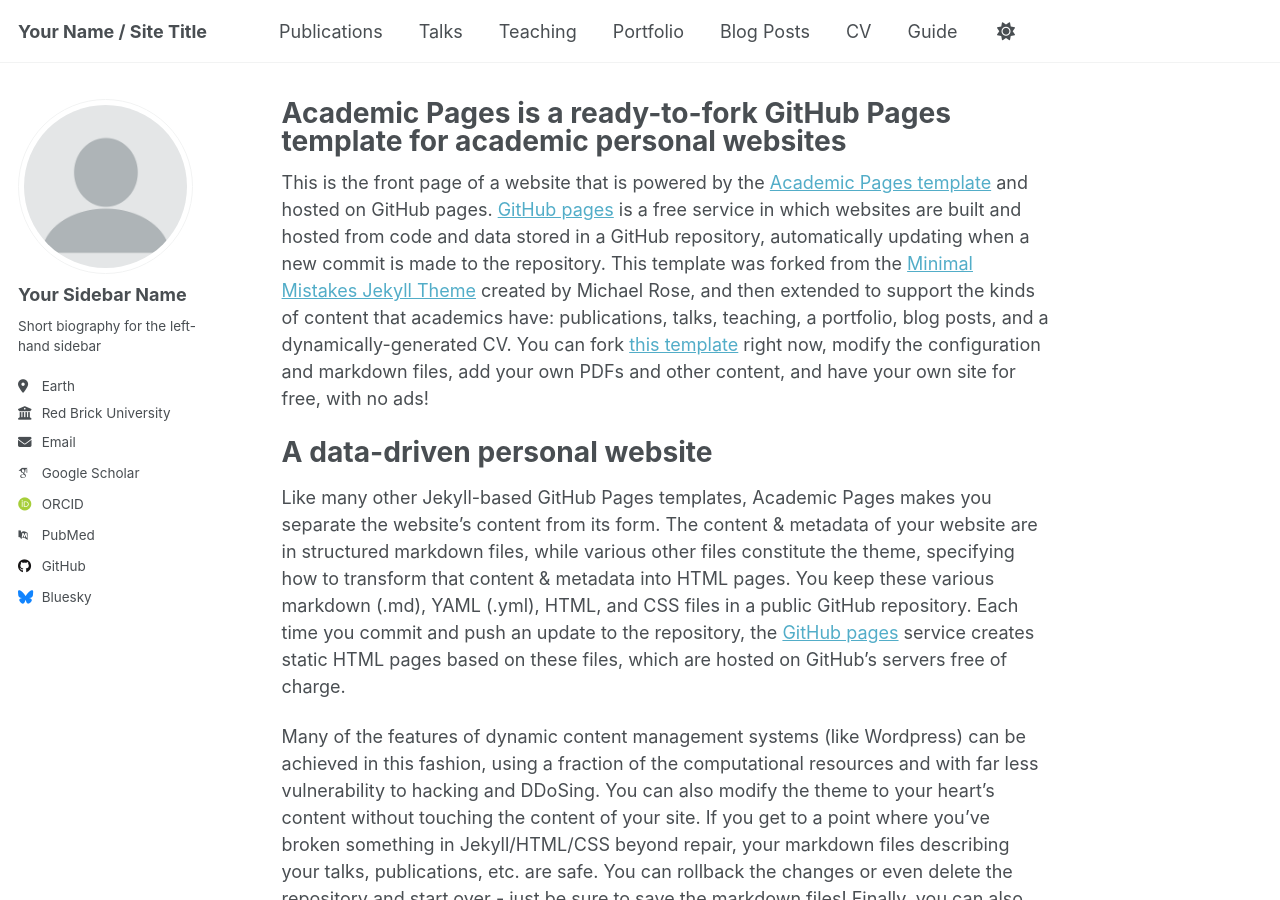
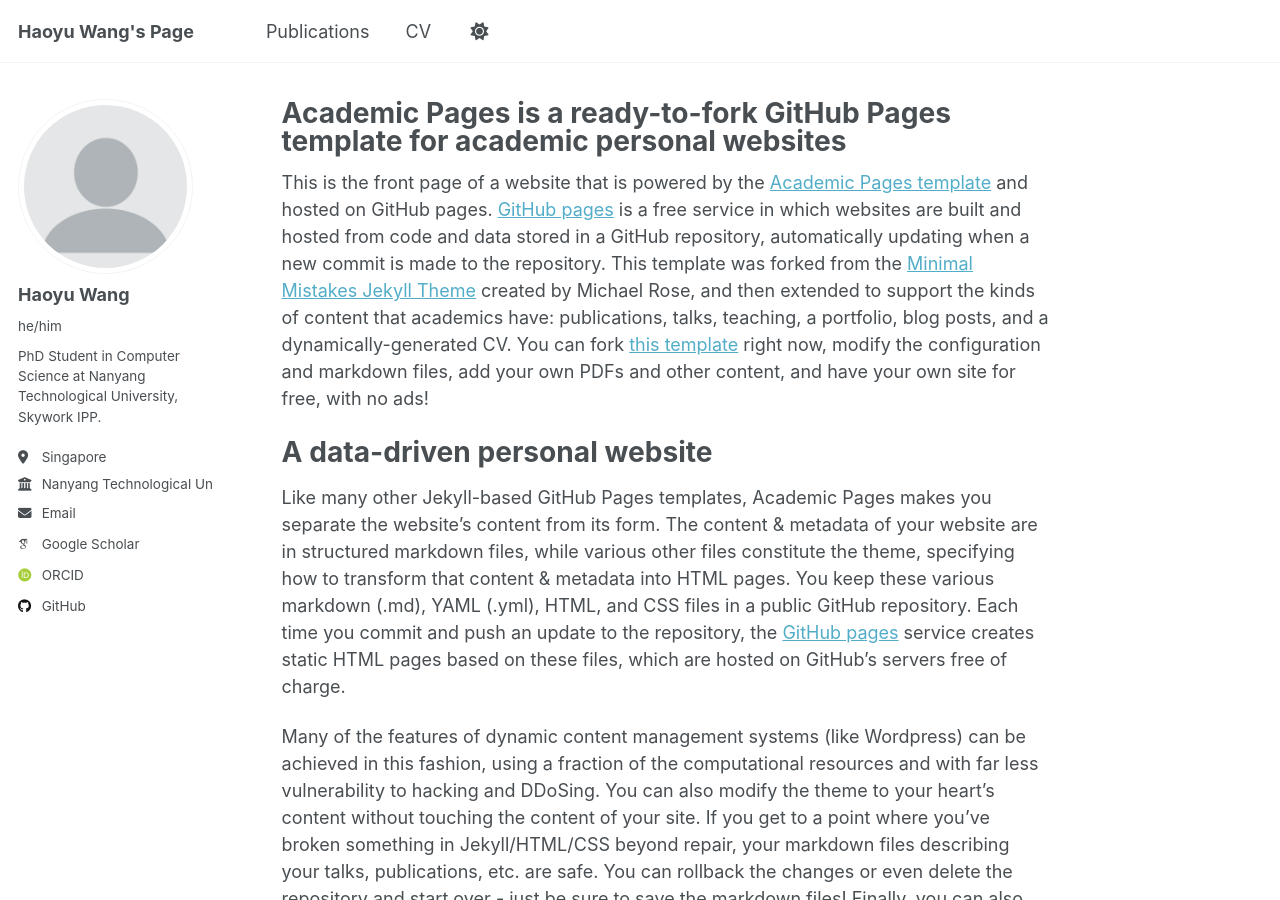
Before and after one commit to R0k1e/r0k1e.github.io, a Jekyll site: the page built from _pages/about.md, in a window 1280 px wide and 900 px high. Built offline with Jekyll 4.4.1, drawn with Linux system fonts in a browser that asks for light colours; some web fonts are replaced.

Commit message:
update config

```diff
--- a/_config.yml
+++ b/_config.yml
@@ -9,7 +9,7 @@
 # Basic Site Settings
 locale                   : "en-US"
 site_theme               : "default"
-title                    : "Your Name / Site Title"
+title                    : "Haoyu Wang's Page"
 title_separator          : "-"
 name                     : &name "Your Name"
 description              : &description "personal description"
@@ -23,21 +23,21 @@ repository               : "academicpages/academicpages.github.io"
 author:
   # Biographic information
   avatar           : "profile.png"
-  name             : "Your Sidebar Name"
-  pronouns         : # example: "she/her"
-  bio              : "Short biography for the left-hand sidebar"
-  location         : "Earth"
-  employer         : "Red Brick University"
+  name             : "Haoyu Wang"
+  pronouns         : "he/him" # example: "she/her"
+  bio              : "PhD Student in Computer Science at Nanyang Technological University, Skywork IPP. "
+  location         : "Singapore"
+  employer         : "Nanyang Technological University & Skywork AI"
   uri              : # URL
-  email            : "none@example.org"
+  email            : "Haoyu_Wang_666@outlook.com"
 
   # Academic websites
   arxiv            : # URL - Update with the correct link to your profile
-  googlescholar    : "https://scholar.google.com/citations?user=PS_CX0AAAAAJ"
+  googlescholar    : "https://scholar.google.com/citations?user=4qZjdo8AAAAJ&hl=en"
   impactstory      : # URL
-  orcid            : "http://orcid.org/yourorcidurl"
+  orcid            : "https://orcid.org/0009-0004-1010-0723"
   semantic         : # URL
-  pubmed           : "https://www.ncbi.nlm.nih.gov/pubmed/?term=john+snow"
+  pubmed           : # URL
   researchgate     : # URL
   scopus           : # URL
 
@@ -50,7 +50,7 @@ author:
   stackoverflow    : # User number or user number and name (i.e., use "1" or "1/jeff-atwood")
 
   # Social media
-  bluesky          : "bsky.app" # Replace this with you Bluesky username
+  bluesky          : # Replace this with you Bluesky username
   facebook         : # Username
   flickr           : # Username
   foursquare       : # Username
```
Also changed, not shown: _data/navigation.yml (+10 -10 lines).
